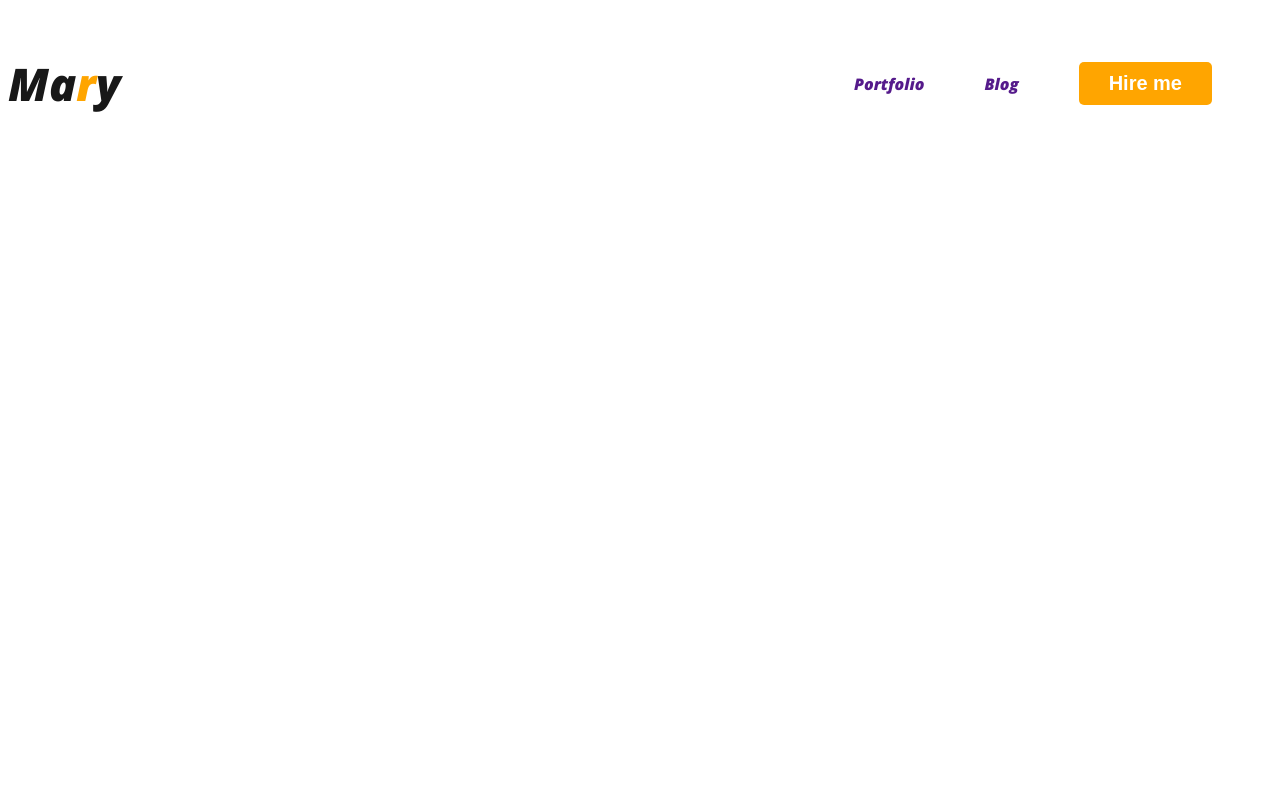
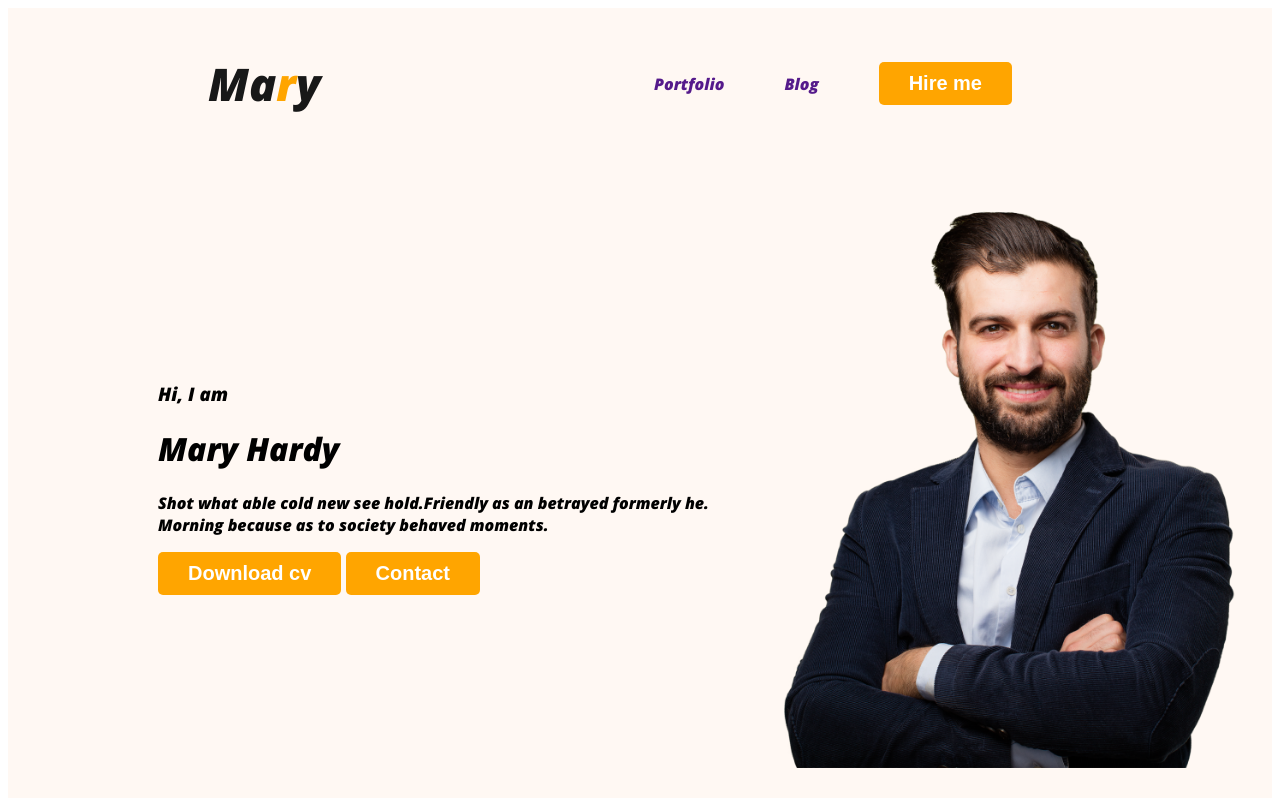
Before and after one commit to riondd3/my-developer-ripo, a plain HTML site: page index.html in a window 1280 px wide. Drawn offline with nearby package versions, Linux system fonts and the light colour scheme.

Commit message:
banner content added

```diff
--- a/index.html
+++ b/index.html
@@ -10,7 +10,7 @@
     <link rel="stylesheet" href="styles/portfolio.css">
 </head>
 <body>
-      <header>
+      <header class="header">
              <nav>
                 <h3 class="nav-titel">Ma<span class="text-primary">r</span>y</h3>
                <ul>
@@ -19,7 +19,17 @@
                   <li><button class="btn-primary">Hire me</button></li>
                </ul>
             </nav>
-      </header>
+           <div class="banner">
+            <div class="banner-content">
+                <h3 class="banner-greeting">Hi, I am</h3>
+                <h1 class="banner-title">Mary Hardy</h1>
+                <p>Shot what able cold new see hold.Friendly as an betrayed formerly he. Morning because as to society behaved moments.</p>
+                <button class="btn-primary">Download cv</button>
+              <button class="btn-primary">Contact</button>
+            </div>
+           <img class="profile-pic" src="images/hardy.png" alt="">
+        </div>
+        </header>
       <main>
 
       </main>
--- a/styles/portfolio.css
+++ b/styles/portfolio.css
@@ -23,6 +23,7 @@ nav {
     display: flex;
     justify-content: space-between;
     align-items: center;
+   margin: 0 200px;
 }
 .nav-titel{
     color: #181818;
@@ -44,3 +45,17 @@ nav a {
     text-decoration: none;
     clear: #474747;
 }
+/*header related style*/
+.header{
+    background: #FFF8F3;
+}
+.banner{
+    padding: 30px 30px 30px 150px;
+    display: flex;
+   align-items: center;
+}
+
+.banner .profile-pic{
+    width: 500px;
+
+}
```
